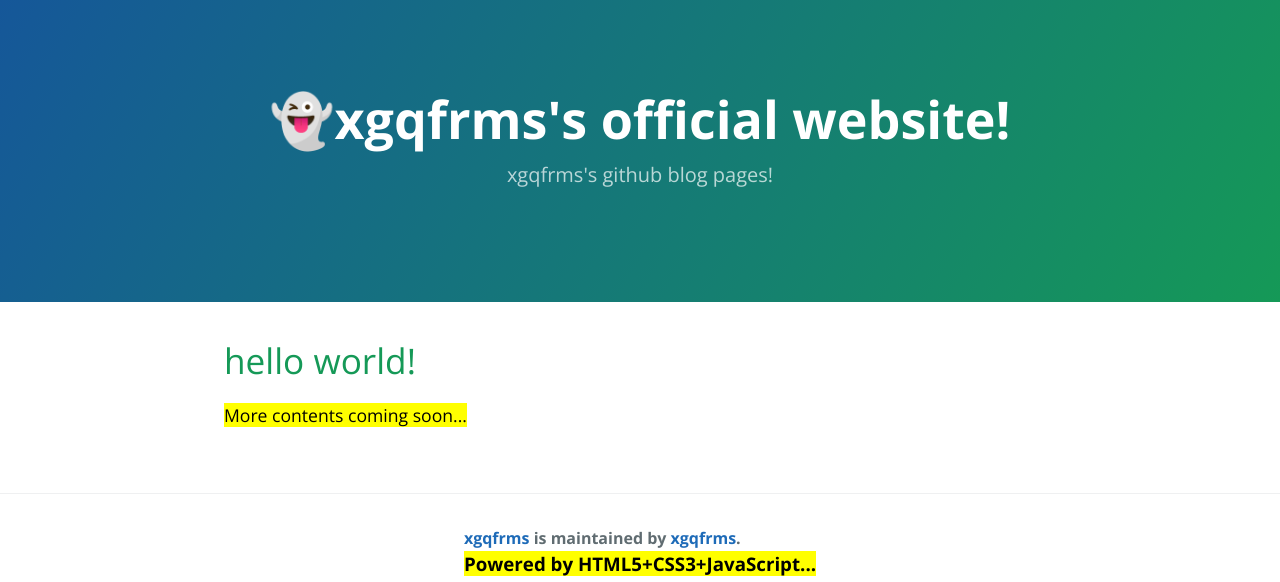
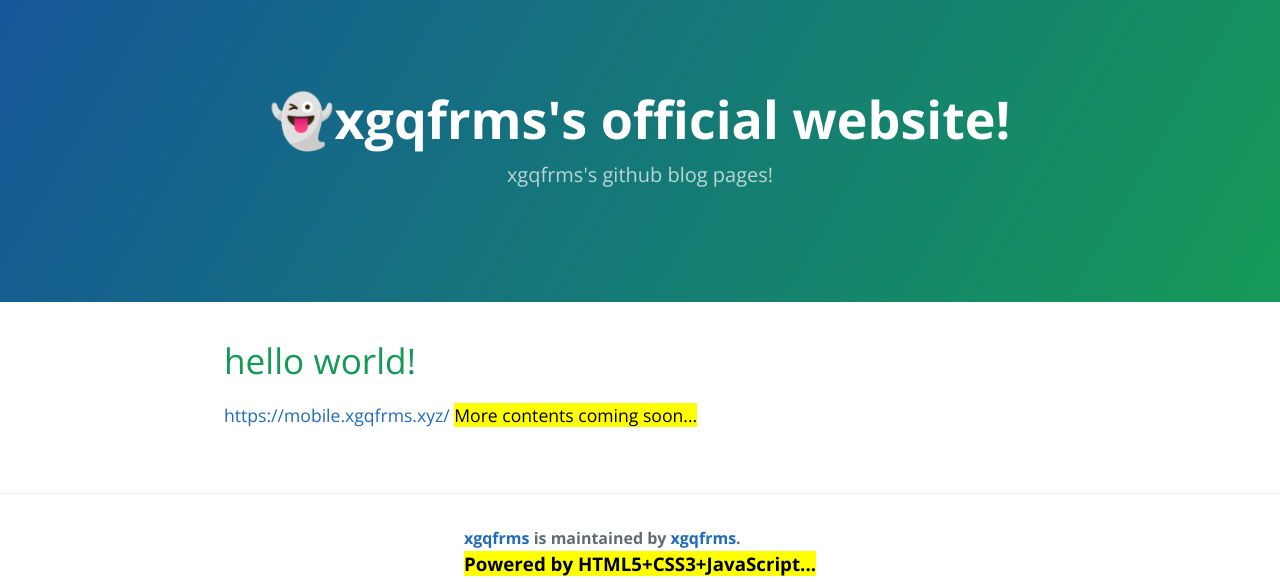
Before and after one commit to xgqfrms/xgqfrms, a website: page docs/index.html in a window 1280 px wide. Shown: the top 582 px of the page. Drawn offline with nearby package versions, Linux system fonts and the light colour scheme.

Commit message:
Update index.html

```diff
--- a/docs/index.html
+++ b/docs/index.html
@@ -39,6 +39,7 @@
           <span class="octicon octicon-link"></span>
         </a>hello world!
       </h1>
+      <a class="anchor" href="https://mobile.xgqfrms.xyz/">https://mobile.xgqfrms.xyz/</a>
       <mark>More contents coming soon...</mark>
     </section>
   </main>
```
